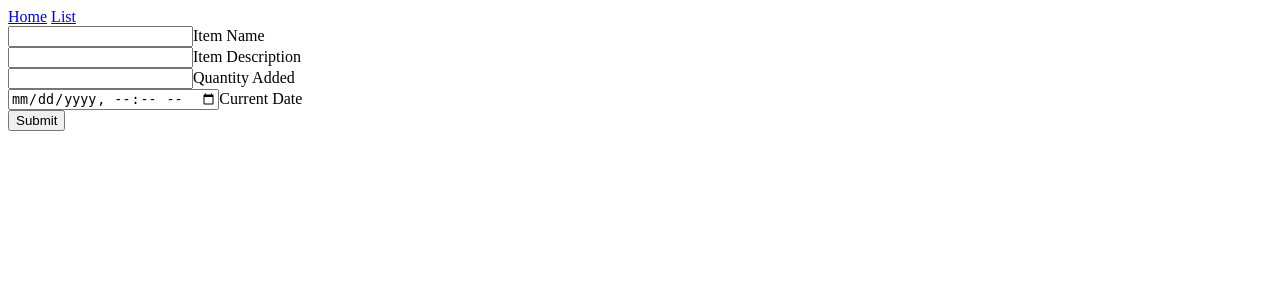
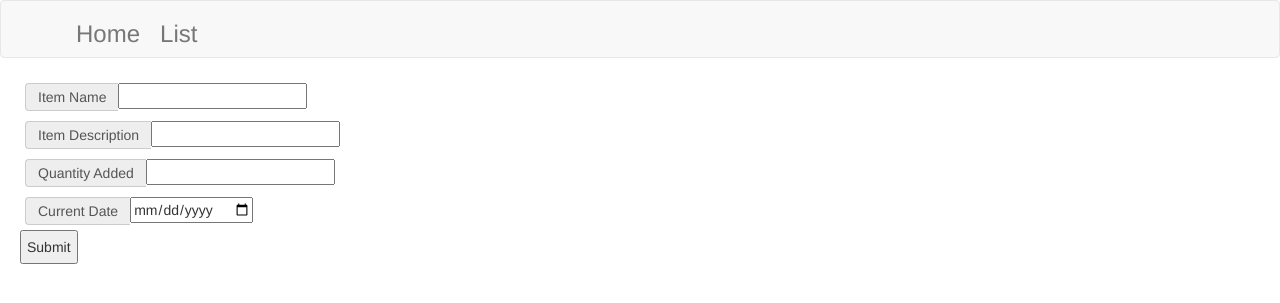
Before and after one commit to APackOfWildAxolotls/Finalcist1310, a Flask app: template templates/ItemAdd.htm in a window 1280 px wide. Shown: the top 303 px of the page. Run offline with Flask 2, Linux system fonts and the light colour scheme; the template is opened without the code that fills it, so the values that code supplies are empty.

Commit message:
CSS modifications

```diff
--- /dev/null
+++ b/static/styles.css
@@ -0,0 +1,16 @@
+.navbar-nav {
+    list-style-type: none;
+}
+
+.navbar-nav li{
+    margin-left: 20px;
+}
+
+.container {
+    margin-left: 0px;
+}
+
+.input-group{
+    padding: 5px;
+    margin-left: 20px;
+}
--- a/templates/ItemAdd.htm
+++ b/templates/ItemAdd.htm
@@ -4,15 +4,37 @@
     <meta charset="UTF-8">
     <meta http-equiv="X-UA-Compatible" content="IE=edge">
     <meta name="viewport" content="width=device-width, initial-scale=1.0">
+    <!-- Latest compiled and minified CSS -->
+    <link rel="stylesheet" href="https://cdn.jsdelivr.net/npm/bootstrap@3.4.1/dist/css/bootstrap.min.css" integrity="sha384-HSMxcRTRxnN+Bdg0JdbxYKrThecOKuH5zCYotlSAcp1+c8xmyTe9GYg1l9a69psu" crossorigin="anonymous">
+    <link rel="stylesheet" href="{{url_for('.static', filename='styles.css')}}"/>
     <title>Document</title>
 </head>
 <body>
-    <a href="/home">Home</a>
-    <a href="/list">List</a><br/>
-    <input type="text" name="name">Item Name</input><br/>
-    <input type="text" name="description">Item Description</input><br/>
-    <input type="number" name="quantity">Quantity Added</input><br/>
-    <input type="datetime-local" name="checkin_date">Current Date</input><br/>
-    <input type="submit" name="submit"></input><br/>
+    <nav class="navbar navbar-default">
+        <div class="container">
+            <ul class="navbar-nav ms-auto mb-2 mb-lg-0">
+                <li class="nav-item"><a class="nav-link" href="/home"><h3>Home</h3></a></li>
+                <li class="nav-item"><a class="nav-link" href="/list"><h3>List</h3></a></li>
+            </ul>
+    </nav>
+    <form action="{{ url_for('addItem') }}" method="POST">
+        <div class="input-group">
+            <span class="input-group-addon">Item Name</span>
+            <input type="text" name="name"></input>
+        </div>
+        <div class="input-group">
+            <span class="input-group-addon">Item Description</span>
+            <input type="text" name="description"></input>
+        </div>
+        <div class="input-group">
+            <span class="input-group-addon">Quantity Added</span>
+            <input type="number" name="quantity"></input>
+        </div>
+        <div class="input-group">
+            <span class="input-group-addon">Current Date</span>
+            <input type="date" name="checkin_date"></input>
+        </div>
+        <input type="Submit" class="input-group" value="Submit"></input>
+    </form>
 </body>
 </html>
```
Also changed, not shown: database.py (+7 -0 lines), manage.py (+15 -13 lines), templates/Home.htm (+12 -2 lines), templates/List.htm (+28 -2 lines), database.db (added).
